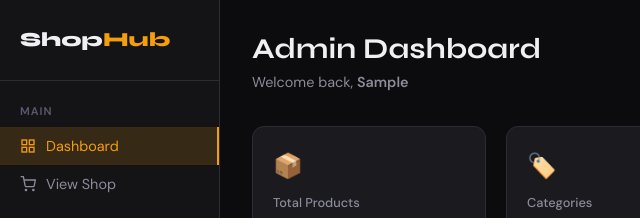
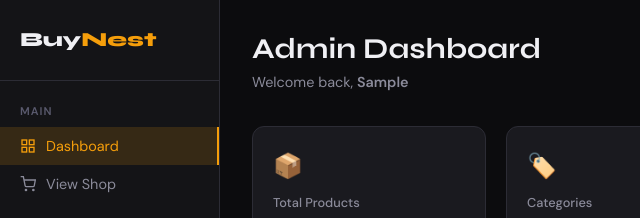
Before and after one commit to mr0008/BuyNest_Project, a website: page public/admin.html in a window 1280 px wide. Shown: the top 218 px of the page, 0-640 px from the left. Drawn offline with Linux system fonts and the light colour scheme; no server answers; sample sign-in values are in the browser's storage.

Commit message:
denai ek

```diff
--- a/public/admin.html
+++ b/public/admin.html
@@ -3,7 +3,7 @@
 <head>
   <meta charset="UTF-8">
   <meta name="viewport" content="width=device-width, initial-scale=1.0">
-  <title>Admin Panel – ShopHub</title>
+  <title>Admin Panel – BuyNest</title>
   <link rel="stylesheet" href="/css/style.css">
 </head>
 <body>
@@ -12,7 +12,7 @@
 
   <!-- ─── Sidebar ────────────────────────────── -->
   <aside class="admin-sidebar">
-    <div class="sidebar-logo">Shop<span>Hub</span></div>
+    <div class="sidebar-logo">Buy<span>Nest</span></div>
 
     <div class="sidebar-label">Main</div>
     <button class="sidebar-link active">
```
